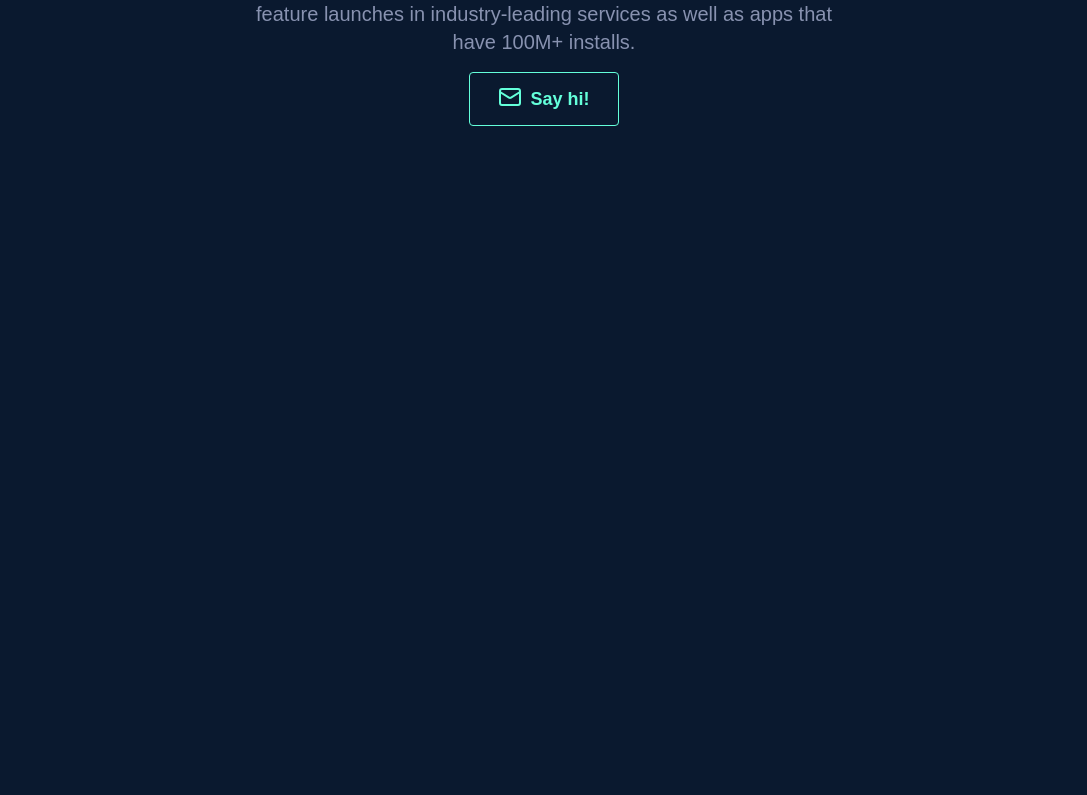
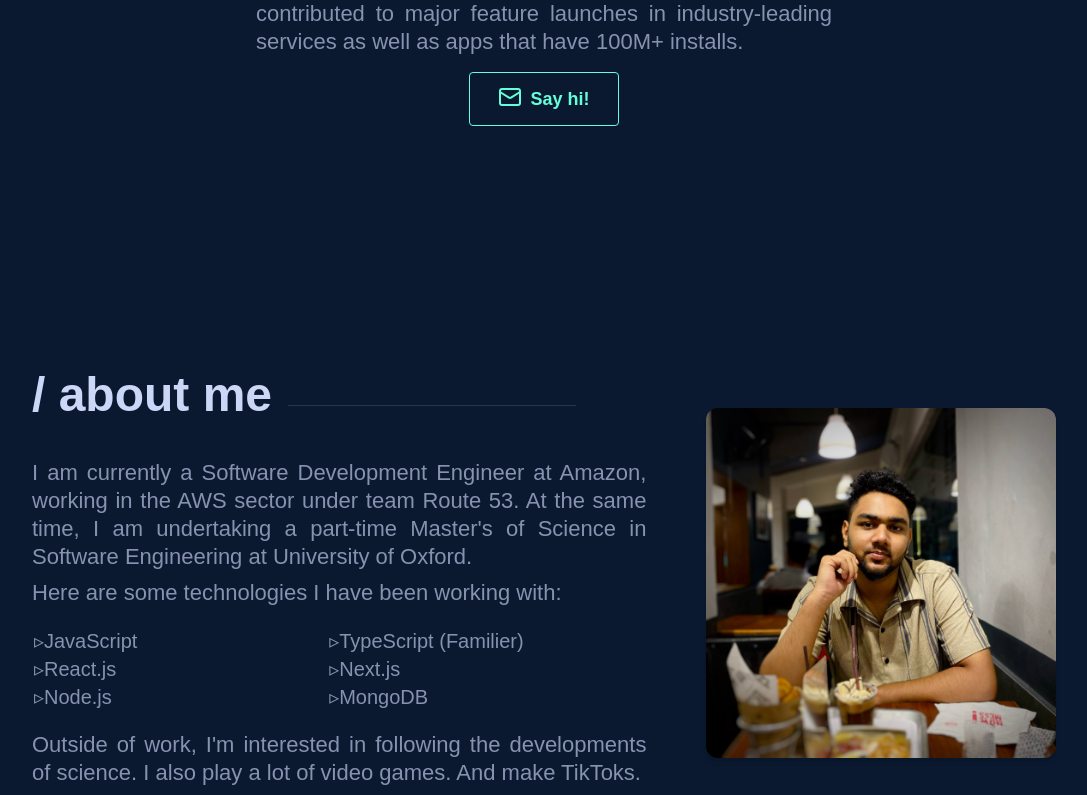
Before and after one commit to shamim261/portfolio, a Next.js app: page / in a window 1280 px wide. Shown: the part 429-1224 px from the top of the page, without its empty margins (96-1183 px from the left). Before the commit the page ends 800 px from the top, so only its background shows below. Built offline with nearby package versions, Linux system fonts and the light colour scheme; a web font is replaced by a local one.

Commit message:
added about section

```diff
--- /dev/null
+++ b/app/_components/About.tsx
@@ -0,0 +1,49 @@
+import Heading from "@/components/Heading";
+import Image from "next/image";
+
+const About = () => {
+  const technologies: string[] = [
+    "JavaScript",
+    "TypeScript (Familier)",
+    "React.js",
+    "Next.js",
+    "Node.js",
+    "MongoDB",
+  ];
+  return (
+    <div id="about" className="flex justify-between items-center gap-2 mx-auto">
+      <div className="sm:w-3/5">
+        <Heading>/ about me</Heading>
+        <p className="pb-2">
+          I am currently a Software Development Engineer at Amazon, working in
+          the AWS sector under team Route 53. At the same time, I am undertaking
+          a part-time Master's of Science in Software Engineering at University
+          of Oxford.
+        </p>
+        <p>Here are some technologies I have been working with:</p>
+        <ul className="tech-list relative grid grid-cols-2 my-5 mx-3">
+          {technologies.map((item, i) => (
+            <li className="text-xl text-slate-300" key={i}>
+              {item}
+            </li>
+          ))}
+        </ul>
+        <p className="my-2">
+          Outside of work, I'm interested in following the developments of
+          science. I also play a lot of video games. And make TikToks.
+        </p>
+      </div>
+      <div className="hidden sm:block">
+        <Image
+          className="rounded-xl shadow-md"
+          src="/image.JPG"
+          alt="my-image"
+          height={350}
+          width={350}
+        />
+      </div>
+    </div>
+  );
+};
+
+export default About;
--- a/app/globals.css
+++ b/app/globals.css
@@ -11,6 +11,7 @@
   color: var(--foreground);
   background: var(--background);
   font-family: "NTR", Helvetica, sans-serif;
+  scroll-behavior: smooth !important;
 }
 body {
   @apply max-w-sm mx-auto sm:max-w-6xl;
@@ -19,12 +20,21 @@
   @apply text-5xl;
 }
 h2 {
-  @apply text-3xl sm:text-5xl;
+  @apply text-[32px] sm:text-5xl;
 }
 p {
-  @apply text-lg sm:text-xl text-slate-300;
+  @apply text-lg sm:text-[22px] text-slate-300 text-justify;
 }
 
 .Typist .Cursor--blinking {
   @apply text-green  text-5xl sm:text-7xl;
 }
+/* li::before {
+  content: "▹   ";
+  color: #64ffda;
+  position: absolute;
+  left: -14;
+} */
+.tech-list li {
+  list-style-type: "▹";
+}
--- a/app/page.tsx
+++ b/app/page.tsx
@@ -1,3 +1,4 @@
+import About from "./_components/About";
 import Intro from "./_components/Intro";
 import Navbar from "./_components/Navbar";
 
@@ -5,8 +6,9 @@
   return (
     <>
       <Navbar />
-      <main className="">
+      <main className="sm:max-w-5xl sm:mx-auto">
         <Intro />
+        <About />
       </main>
     </>
   );
--- /dev/null
+++ b/components/Heading.tsx
@@ -0,0 +1,15 @@
+interface Props {
+  children: string;
+  classNames?: string;
+}
+
+const Heading = ({ children, classNames }: Props) => {
+  return (
+    <div className="pb-10 flex items-center gap-4">
+      <h2 className={`${classNames} font-bold`}>{children}</h2>
+      <hr className="hidden sm:block w-72 mt-5 border-navy-100" />
+    </div>
+  );
+};
+
+export default Heading;
```
Also changed, not shown: public/image.JPG (added).
